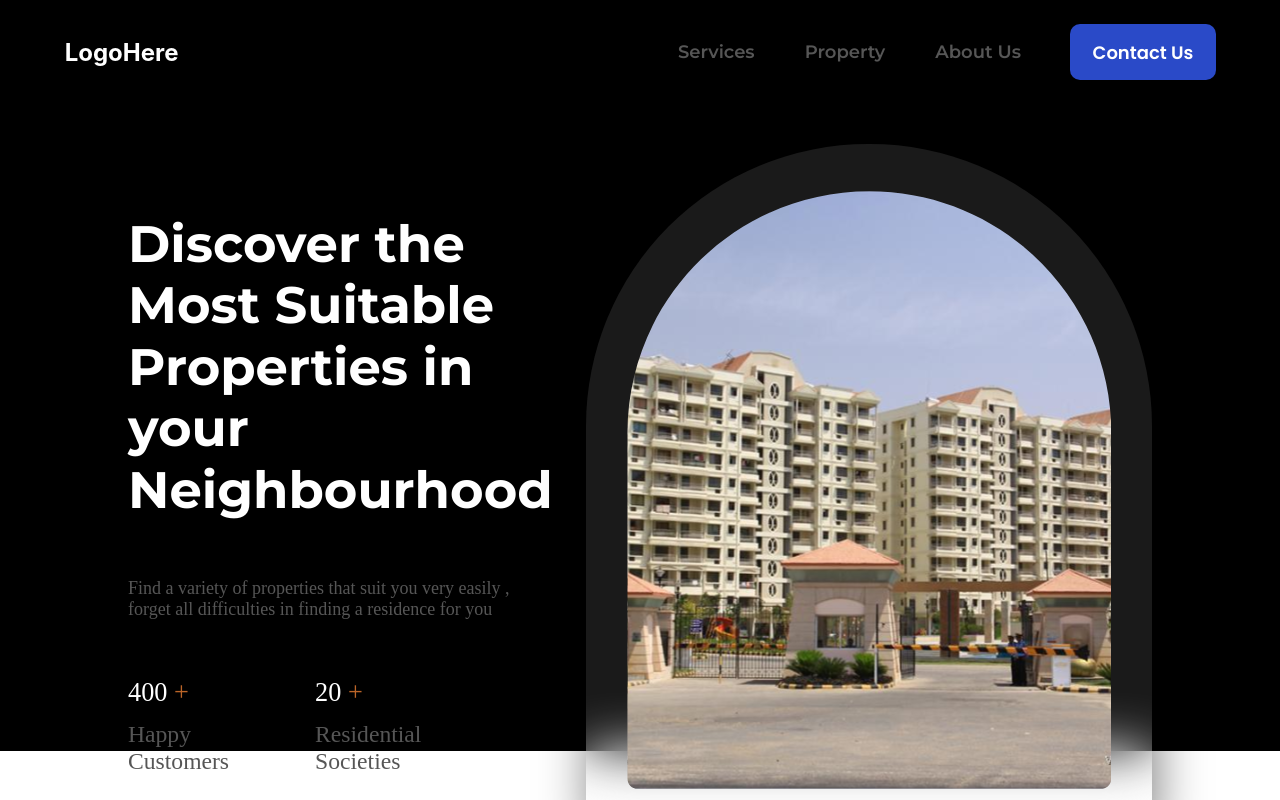
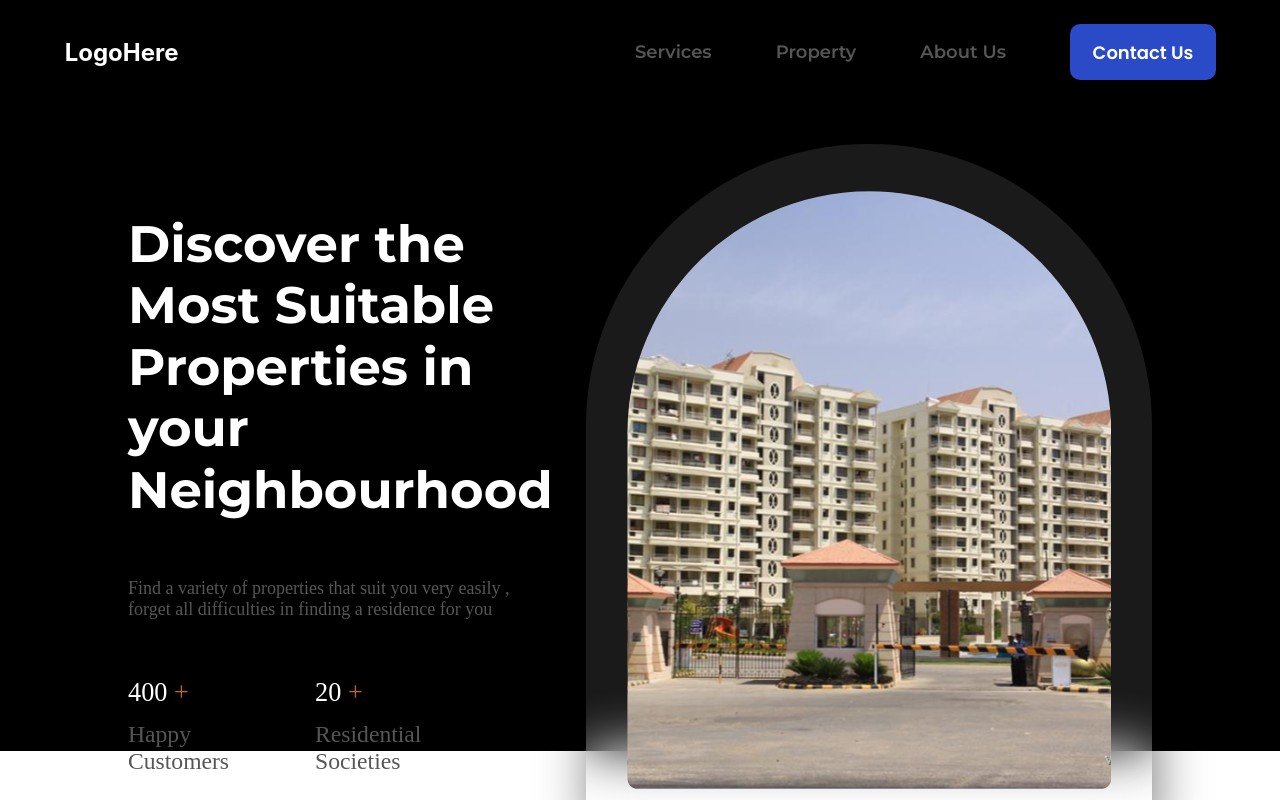
Before and after one commit to JatinYdav/PropertyCloud, a React (Create React App) app: page / in a window 1280 px wide. Shown: the top 800 px of the page. Built offline with nearby package versions, Linux system fonts and the light colour scheme; a web font is replaced by a local one.

Commit message:
Tweaked Navbar CSS

```diff
--- a/src/Styles/Navbar.css
+++ b/src/Styles/Navbar.css
@@ -22,7 +22,7 @@ nav {
   justify-content: space-between;
   flex-direction: row;
   list-style: none;
-  gap: 3em;
+  gap: 4em;
 }
 
 .navitem {
@@ -32,7 +32,6 @@ nav {
   font-style: normal;
   font-weight: 600;
   line-height: normal;
-  border: 1px solid black;
 }
 
 .i4 {
```
